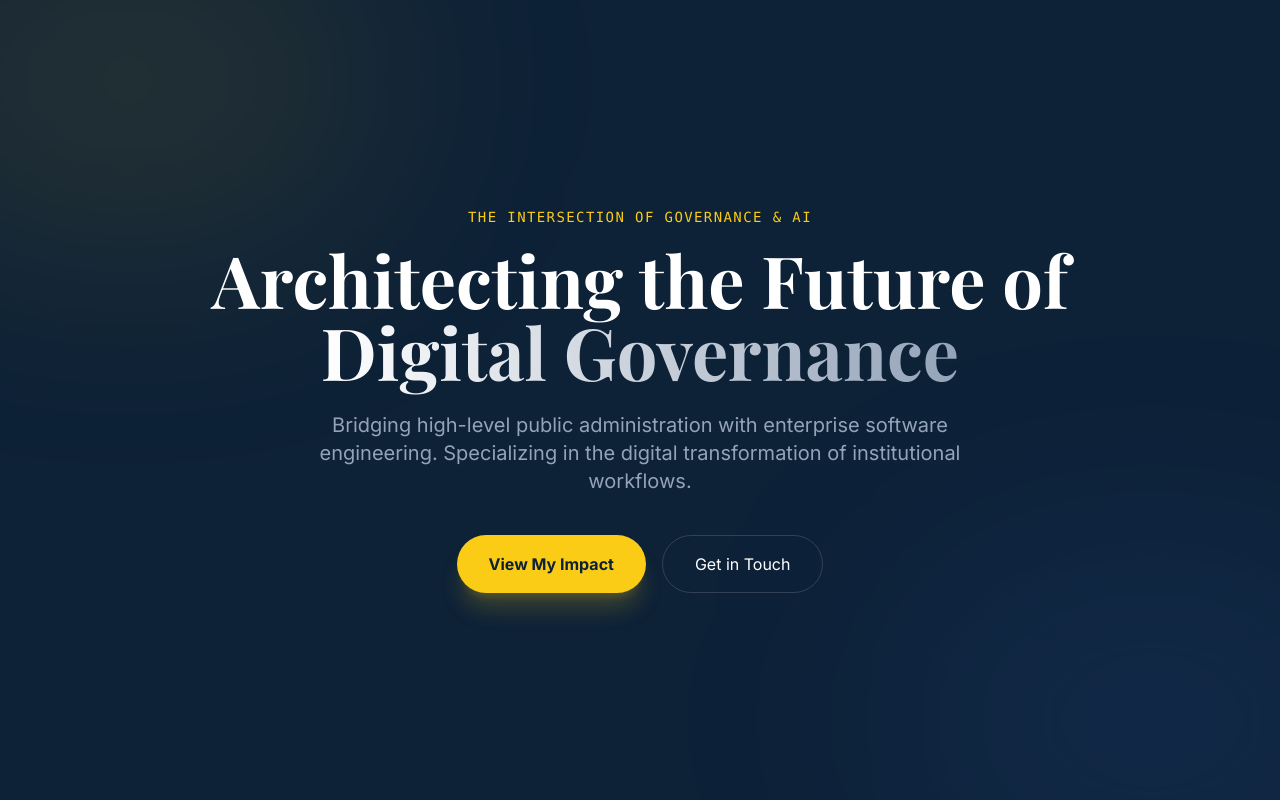
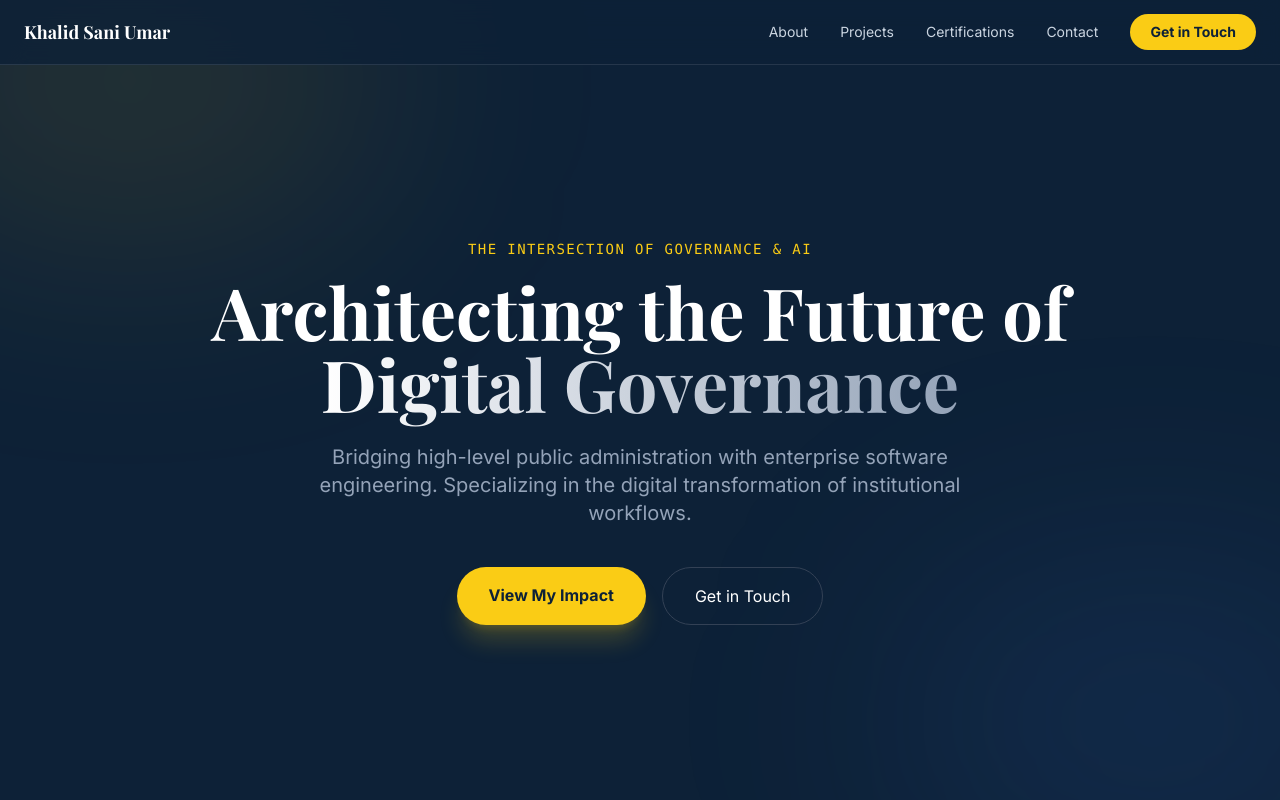
Before and after one commit to beylabs/bey-portfolio, a Next.js app: page / in a window 1280 px wide. Shown: the top 800 px of the page. Built offline with nearby package versions, Linux system fonts and the light colour scheme; a web font is replaced by a local one.

Commit message:
Feat: add nav bar, fix Hero button links, remove leftover inline style hacks

```diff
--- a/app/page.tsx
+++ b/app/page.tsx
@@ -1,3 +1,4 @@
+import Nav from '../components/sections/Nav';
 import Hero from '../components/sections/Hero';
 import About from '../components/sections/About';
 import Impact from '../components/sections/Impact';
@@ -8,6 +9,7 @@ import Footer from '../components/sections/Footer';
 export default function Home() {
   return (
     <main>
+      <Nav />
       <Hero />
       <About />
       <Impact />
--- a/components/sections/Hero.tsx
+++ b/components/sections/Hero.tsx
@@ -3,7 +3,7 @@ import { motion } from "framer-motion";
 
 export default function Hero() {
   return (
-    <section className="relative min-h-screen flex items-center justify-center overflow-hidden bg-midnight text-white" style={{ backgroundColor: '#0d2137' }}>
+    <section className="relative min-h-screen flex items-center justify-center overflow-hidden bg-midnight text-white pt-16">
       <div className="absolute top-[-10%] left-[-10%] w-[40%] h-[40%] bg-goldAccent/10 blur-[120px] rounded-full" />
       <div className="absolute bottom-[-10%] right-[-10%] w-[40%] h-[40%] bg-blue-500/10 blur-[120px] rounded-full" />
       <div className="container mx-auto px-6 relative z-10 text-center">
@@ -12,7 +12,7 @@ export default function Hero() {
           animate={{ opacity: 1, y: 0 }}
           transition={{ duration: 0.8 }}
         >
-          <span className="text-goldAccent font-mono text-sm tracking-widest uppercase mb-4 block" style={{ color: '#facc15' }}>
+          <span className="text-goldAccent font-mono text-sm tracking-widest uppercase mb-4 block">
             The Intersection of Governance & AI
           </span>
           <h1 className="text-5xl md:text-7xl font-bold mb-6 leading-tight font-serif">
@@ -26,12 +26,12 @@ export default function Hero() {
             Specializing in the digital transformation of institutional workflows.
           </p>
           <div className="flex flex-col sm:flex-row gap-4 justify-center">
-            <button className="px-8 py-4 bg-goldAccent text-midnight font-bold rounded-full hover:scale-105 transition-transform shadow-xl shadow-goldAccent/20" style={{ backgroundColor: '#facc15', color: '#0d2137' }}>
+            <a href="#impact" className="px-8 py-4 bg-goldAccent text-midnight font-bold rounded-full hover:scale-105 transition-transform shadow-xl shadow-goldAccent/20">
               View My Impact
-            </button>
-            <button className="px-8 py-4 border border-slate-700 rounded-full hover:bg-white/5 transition-colors">
+            </a>
+            <a href="#contact" className="px-8 py-4 border border-slate-700 rounded-full hover:bg-white/5 transition-colors">
               Get in Touch
-            </button>
+            </a>
           </div>
         </motion.div>
       </div>
--- /dev/null
+++ b/components/sections/Nav.tsx
@@ -0,0 +1,72 @@
+"use client";
+import { useState } from "react";
+import { Menu, X } from "lucide-react";
+
+const LINKS = [
+  { label: "About", href: "#about" },
+  { label: "Projects", href: "#impact" },
+  { label: "Certifications", href: "#certs" },
+  { label: "Contact", href: "#contact" },
+];
+
+export default function Nav() {
+  const [open, setOpen] = useState(false);
+
+  return (
+    <nav className="fixed top-0 left-0 right-0 z-50 bg-midnight/80 backdrop-blur-md border-b border-white/10">
+      <div className="container mx-auto px-6 flex items-center justify-between h-16">
+        <a href="#" className="text-white font-serif font-bold text-lg">
+          Khalid Sani Umar
+        </a>
+
+        <div className="hidden md:flex items-center gap-8">
+          {LINKS.map((link) => (
+            <a
+              key={link.href}
+              href={link.href}
+              className="text-slate-300 text-sm hover:text-goldAccent transition-colors"
+            >
+              {link.label}
+            </a>
+          ))}
+          <a
+            href="#contact"
+            className="px-5 py-2 bg-goldAccent text-midnight font-bold text-sm rounded-full hover:scale-105 transition-transform"
+          >
+            Get in Touch
+          </a>
+        </div>
+
+        <button
+          className="md:hidden text-white"
+          onClick={() => setOpen(!open)}
+          aria-label="Toggle menu"
+        >
+          {open ? <X size={24} /> : <Menu size={24} />}
+        </button>
+      </div>
+
+      {open && (
+        <div className="md:hidden bg-midnight border-t border-white/10 px-6 py-4 flex flex-col gap-4">
+          {LINKS.map((link) => (
+            <a
+              key={link.href}
+              href={link.href}
+              onClick={() => setOpen(false)}
+              className="text-slate-300 text-sm hover:text-goldAccent transition-colors"
+            >
+              {link.label}
+            </a>
+          ))}
+          <a
+            href="#contact"
+            onClick={() => setOpen(false)}
+            className="px-5 py-2 bg-goldAccent text-midnight font-bold text-sm rounded-full text-center"
+          >
+            Get in Touch
+          </a>
+        </div>
+      )}
+    </nav>
+  );
+}
```
